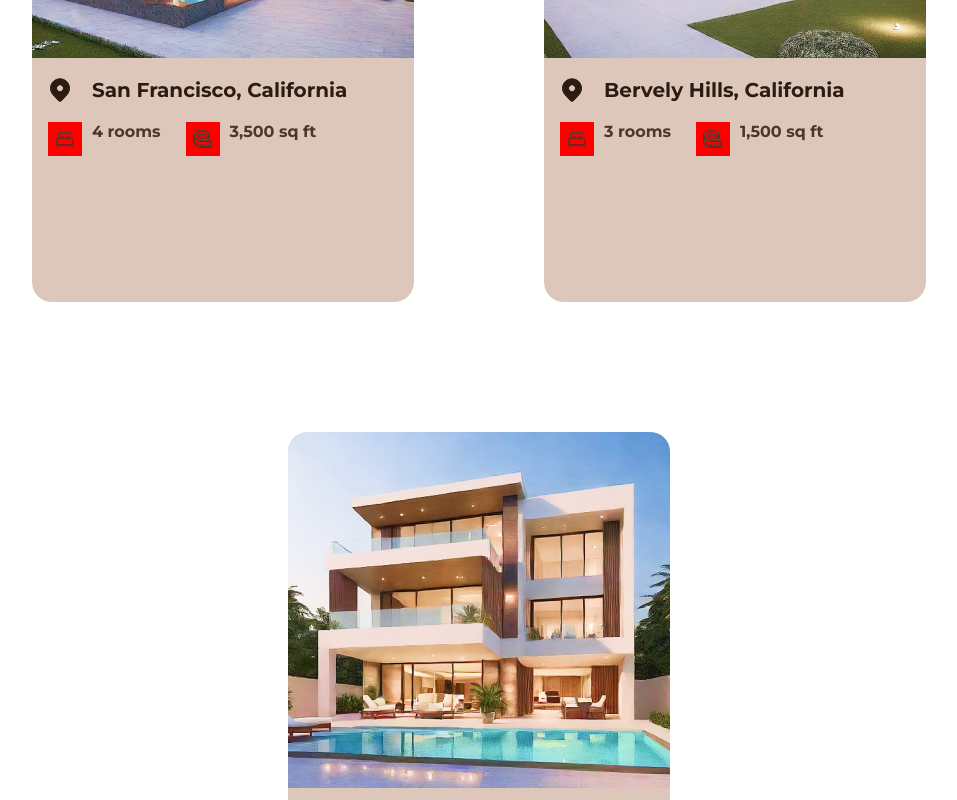
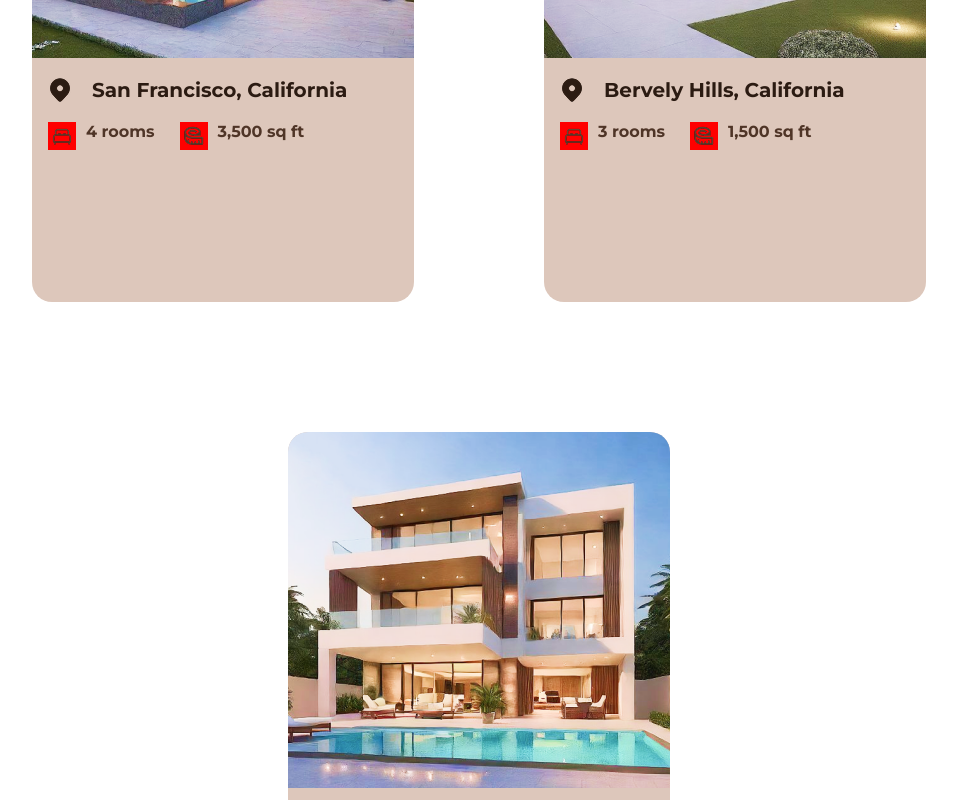
Before and after one commit to gabrieljcoutinho/Projeto-Dwello, a React (Create React App) app: page / in a window 1280 px wide. Shown: the part 2640-3440 px from the top of the page, without its empty margins (161-1118 px from the left). Built offline with nearby package versions, Linux system fonts and the light colour scheme.

Commit message:
espaçemtno

```diff
--- a/src/Css/PopularResidence.css
+++ b/src/Css/PopularResidence.css
@@ -40,7 +40,7 @@
 
 .imgListaUlTamnhoDaCasa {
     background-color: red;
-    padding: 5px;
+    padding: 2px;
 }
 
 .itemListaCidade {
```
